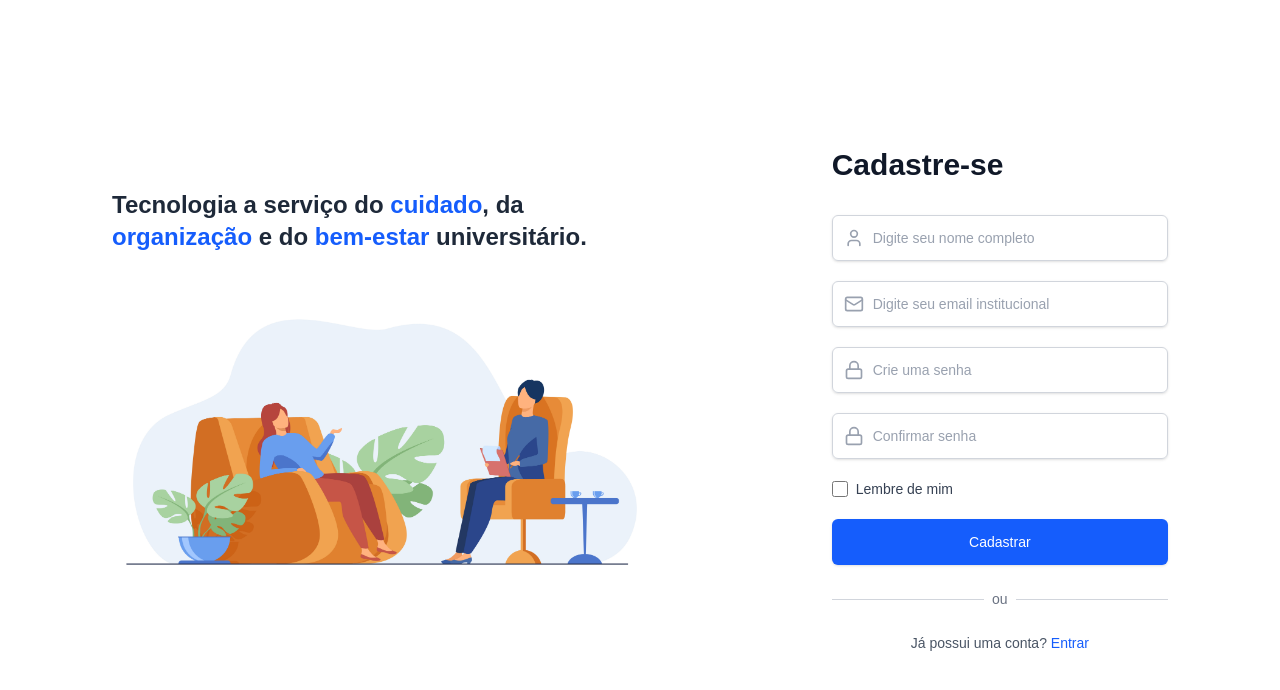
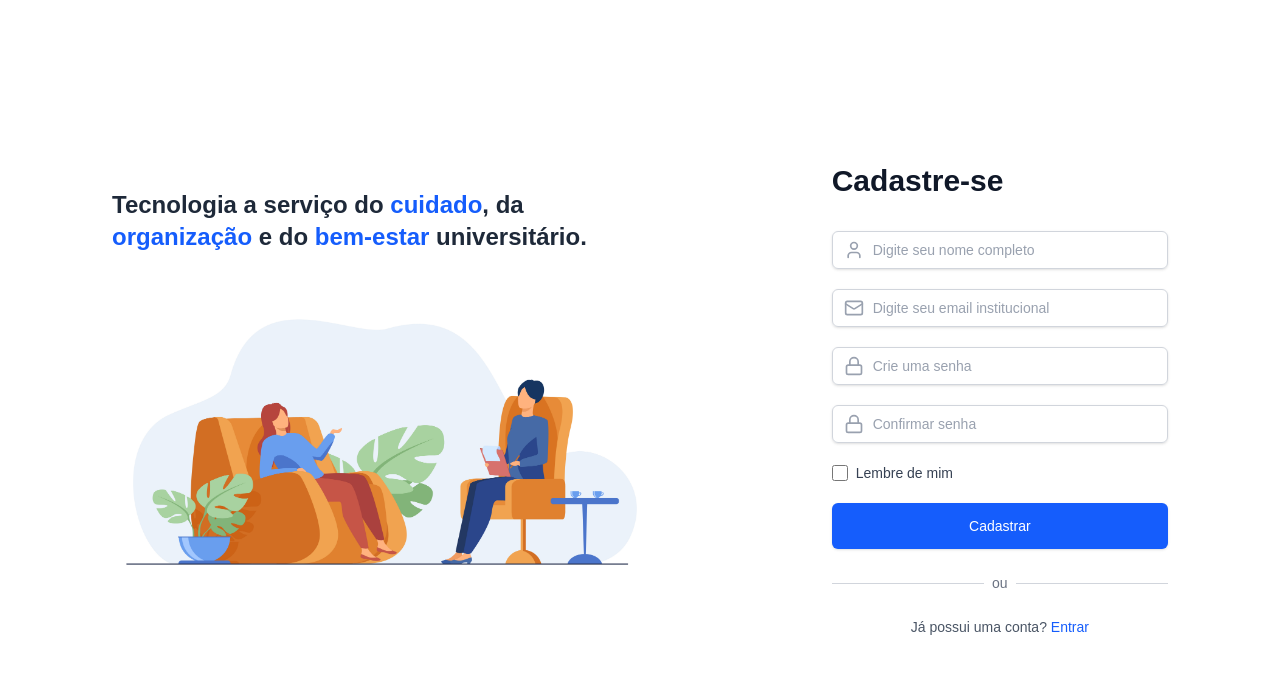
Before and after one commit to EndPoint-Company/sgp, a React (Vite) app: page /register in a window 1280 px wide. Shown: the top 690 px of the page. Built offline with nearby package versions, Linux system fonts and the light colour scheme; a web font is replaced by a local one.

Commit message:
fix(logininput): correção no erro do input da tela de login e cadastro

```diff
--- a/src/App.tsx
+++ b/src/App.tsx
@@ -8,7 +8,7 @@ import Login from "./pages/auth/Login";
 export default function App() {
   return (
     <Routes>
-      <Route path="/" element={<Navigate to="/psychologist/home" />} />
+      <Route path="/" element={<Navigate to="/register" />} />
       <Route path="/psychologist/home" element={<Home />} />
       <Route path="/register" element={<Register />} />
       <Route path="/login" element={<Login />} />
--- a/src/features/auth/LoginPage.tsx
+++ b/src/features/auth/LoginPage.tsx
@@ -1,9 +1,9 @@
 import { useState } from "react";
 import { Link } from "react-router-dom";
+import { Mail, Lock } from "lucide-react";
 import loginVector from "../../assets/img.jpg";
-import { Mail, Lock } from "lucide-react";
 import { AuthLayout } from "../../layouts/AuthLayout";
-import { Input } from "./components/Input";
+import { Input } from "../../components/ui/input";
 
 export function LoginPage() {
   const [email, setEmail] = useState("");
@@ -25,7 +25,7 @@ export function LoginPage() {
       <h2 className="text-3xl font-bold text-gray-900">Entre na sua conta</h2>
       <form onSubmit={handleSubmit} className="mt-8 space-y-5">
         <Input
-          icon={Mail}
+          icon={<Mail className="h-5 w-5 text-gray-400" />}
           type="email"
           placeholder="Digite seu email"
           value={email}
@@ -33,7 +33,7 @@ export function LoginPage() {
           required
         />
         <Input
-          icon={Lock}
+          icon={<Lock className="h-5 w-5 text-gray-400" />}
           type="password"
           placeholder="Digite sua senha"
           value={password}
--- a/src/features/auth/RegisterPage.tsx
+++ b/src/features/auth/RegisterPage.tsx
@@ -3,7 +3,7 @@ import { Link } from "react-router-dom";
 import signUpVector from "../../assets/img.jpg";
 import { User, Mail, Lock } from "lucide-react";
 import { AuthLayout } from "../../layouts/AuthLayout";
-import { Input } from "./components/Input";
+import { Input } from "../../components/ui/input";
 
 export function RegisterPage() {
   const [name, setName] = useState("");
@@ -31,7 +31,7 @@ export function RegisterPage() {
       <h2 className="text-3xl font-bold text-gray-900">Cadastre-se</h2>
       <form onSubmit={handleSubmit} className="mt-8 space-y-5">
         <Input
-          icon={User}
+          icon={<User className="h-5 w-5 text-gray-400" />}
           type="text"
           placeholder="Digite seu nome completo"
           value={name}
@@ -39,7 +39,7 @@ export function RegisterPage() {
           required
         />
         <Input
-          icon={Mail}
+          icon={<Mail className="h-5 w-5 text-gray-400" />}
           type="email"
           placeholder="Digite seu email institucional"
           value={email}
@@ -47,7 +47,7 @@ export function RegisterPage() {
           required
         />
         <Input
-          icon={Lock}
+          icon={<Lock className="h-5 w-5 text-gray-400" />}
           type="password"
           placeholder="Crie uma senha"
           value={password}
@@ -55,7 +55,7 @@ export function RegisterPage() {
           required
         />
         <Input
-          icon={Lock}
+          icon={<Lock className="h-5 w-5 text-gray-400" />}
           type="password"
           placeholder="Confirmar senha"
           value={confirmPassword}
--- a/src/layouts/AuthLayout.tsx
+++ b/src/layouts/AuthLayout.tsx
@@ -1,4 +1,34 @@
 import React from 'react';
+
+type ImageColumnProps = {
+  imageUrl: string;
+  imageAlt: string;
+};
+
+function ImageColumn({ imageUrl, imageAlt }: ImageColumnProps) {
+  return (
+    <div className="hidden lg:flex flex-col justify-center w-3/5 p-4">
+      <h1 className="text-2xl font-bold text-gray-800 px-8">
+        Tecnologia a serviço do <span className="text-blue-600">cuidado</span>, da{' '}
+        <span className="text-blue-600">organização</span> e do{' '}
+        <span className="text-blue-600">bem-estar</span> universitário.
+      </h1>
+      <img src={imageUrl} alt={imageAlt} className="mt-5 w-full h-auto" />
+    </div>
+  );
+}
+
+type FormColumnProps = {
+  children: React.ReactNode;
+};
+
+function FormColumn({ children }: FormColumnProps) {
+  return (
+    <div className="w-full lg:w-2/5 p-12 flex flex-col justify-center">
+      {children}
+    </div>
+  );
+}
 
 type AuthLayoutProps = {
   children: React.ReactNode;
@@ -13,41 +43,18 @@ export function AuthLayout({
   imageAlt,
   imagePosition = 'left',
 }: AuthLayoutProps) {
-
-  const ImageColumn = () => (
-    <div className="hidden lg:flex flex-col justify-center w-3/5 p-4">
-      <h1 className="text-2xl font-bold text-gray-800 px-8">
-        Tecnologia a serviço do{" "}
-        <span className="text-blue-600">cuidado</span>, da{" "}
-        <span className="text-blue-600">organização</span> e do{" "}
-        <span className="text-blue-600">bem-estar</span> universitário.
-      </h1>
-      <img
-        src={imageUrl}
-        alt={imageAlt}
-        className="mt-5 w-full h-auto"
-      />
-    </div>
-  );
-
-  const FormColumn = () => (
-    <div className="w-full lg:w-2/5 p-12 flex flex-col justify-center">
-      {children}
-    </div>
-  );
-
   return (
     <div className="flex items-center justify-center min-h-screen">
       <div className="flex w-full max-w-6xl overflow-hidden gap-x-20">
         {imagePosition === 'left' ? (
           <>
-            <ImageColumn />
-            <FormColumn />
+            <ImageColumn imageUrl={imageUrl} imageAlt={imageAlt} />
+            <FormColumn>{children}</FormColumn>
           </>
         ) : (
           <>
-            <FormColumn />
-            <ImageColumn />
+            <FormColumn>{children}</FormColumn>
+            <ImageColumn imageUrl={imageUrl} imageAlt={imageAlt} />
           </>
         )}
       </div>
```
Also changed, not shown: src/components/ui/input.tsx (+5 -5 lines).
